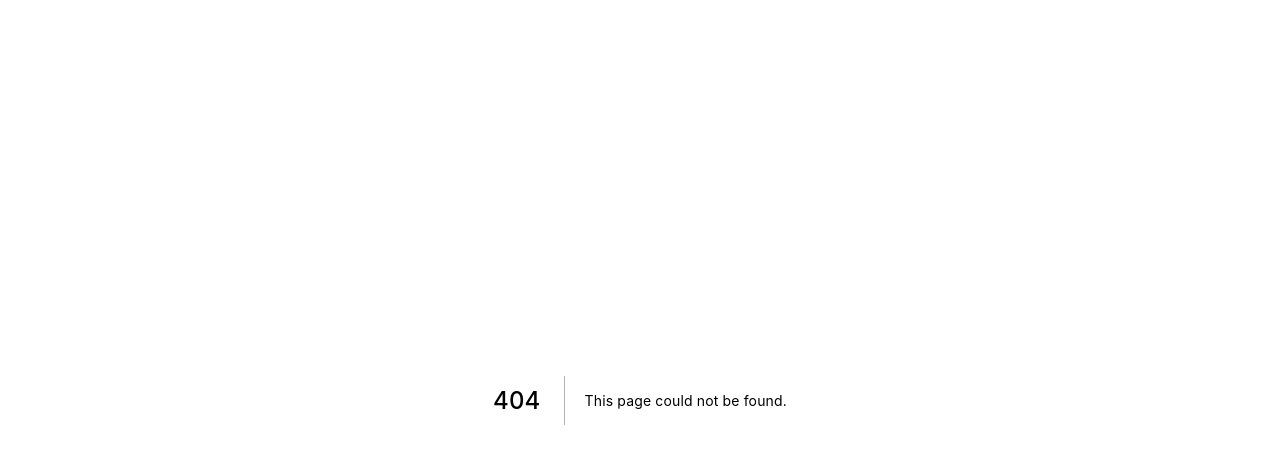
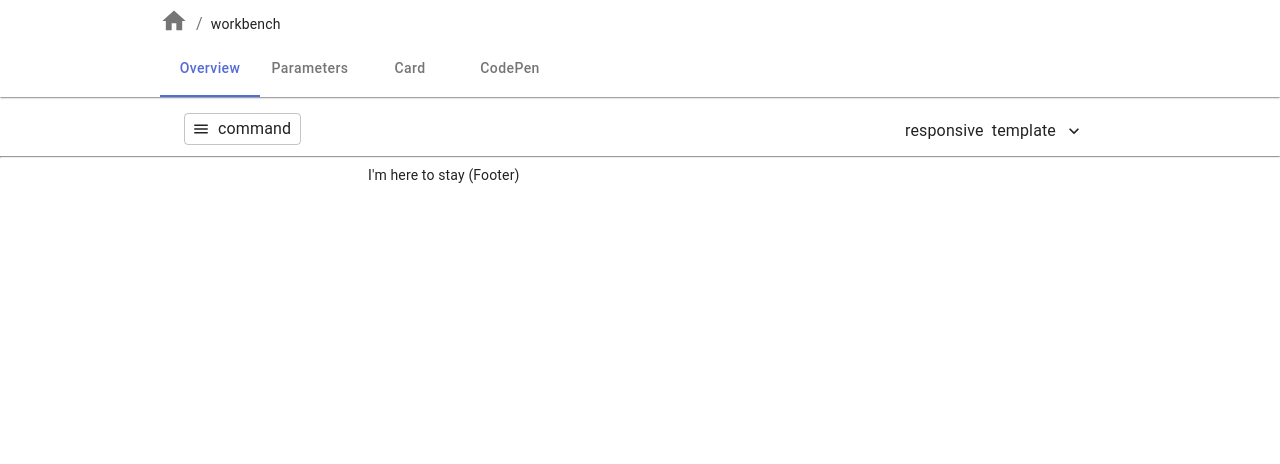
Before and after one commit to hankei6km/image-url-workbench, a Next.js app: page /overview in a window 1280 px wide. Before the commit this address had no page. Shown: the top 464 px of the page. Built offline with nearby package versions, Linux system fonts and the light colour scheme.

Commit message:
Rename previews page to overview page

```diff
--- a/components/Layout.tsx
+++ b/components/Layout.tsx
@@ -158,25 +158,25 @@ const breadCrumbsPath: BreadCrumbsPath[] = [
     }
   },
   {
-    path: [{ label: <HomeLabel asUrl="/previews" />, href: '/' }],
-    current: { label: 'result', href: '/previews' }
+    path: [{ label: <HomeLabel asUrl="/overview" />, href: '/' }],
+    current: { label: 'workbench', href: '/overview' }
   },
   {
     path: [{ label: <HomeLabel asUrl="/parameters" />, href: '/' }],
-    current: { label: 'result', href: '/parameters' }
+    current: { label: 'workbench', href: '/parameters' }
   },
   {
     path: [{ label: <HomeLabel asUrl="/card" />, href: '/' }],
-    current: { label: 'result', href: '/card' }
+    current: { label: 'workbench', href: '/card' }
   },
   {
     path: [{ label: <HomeLabel asUrl="/codepen" />, href: '/' }],
-    current: { label: 'result', href: '/codepen' }
+    current: { label: 'workbench', href: '/codepen' }
   },
   {
     path: [
       { label: <HomeLabel asUrl="/render" />, href: '/' },
-      { label: 'result', href: '/previews' }
+      { label: 'workbench', href: '/overview' }
     ],
     current: { label: 'render', href: '/render' }
   }
@@ -192,7 +192,7 @@ function getCurPath(asPath: string): BreadCrumbsPath {
 }
 
 const tabLink = [
-  { label: 'Previews', href: '/previews' },
+  { label: 'Overview', href: '/overview' },
   { label: 'Parameters', href: '/parameters' },
   { label: 'Card', href: '/card' },
   { label: 'CodePen', href: '/codepen' }
@@ -209,7 +209,7 @@ function getImageTabValue(asPath: string): number | boolean {
 
 function existImageTabPanel(asPath: string) {
   return (
-    asPath === '/previews' ||
+    asPath === '/overview' ||
     asPath === '/parameters' ||
     asPath === '/card' ||
     asPath === '/codepen'
--- a/pages/index.tsx
+++ b/pages/index.tsx
@@ -23,7 +23,7 @@ const IndexPage = () => {
                   type: 'setImageBaseUrl',
                   payload: ['data', value]
                 });
-                router.push('/previews');
+                router.push('/overview');
               }}
             />
           </Box>
@@ -34,7 +34,7 @@ const IndexPage = () => {
                   type: 'setImageBaseUrl',
                   payload: ['sample', value]
                 });
-                router.push('/previews');
+                router.push('/overview');
               }}
             />
           </Box>
--- a/pages/previews.tsx
+++ b/pages/overview.tsx
@@ -375,7 +375,7 @@ function ActionBar({
   );
 }
 
-const PreviewsPage = () => {
+const OverviewPage = () => {
   const previewStateContext = useContext(PreviewContext);
   const previewDispatch = useContext(PreviewDispatch);
   const router = useRouter();
@@ -509,4 +509,4 @@ const PreviewsPage = () => {
   );
 };
 
-export default PreviewsPage;
+export default OverviewPage;
```
